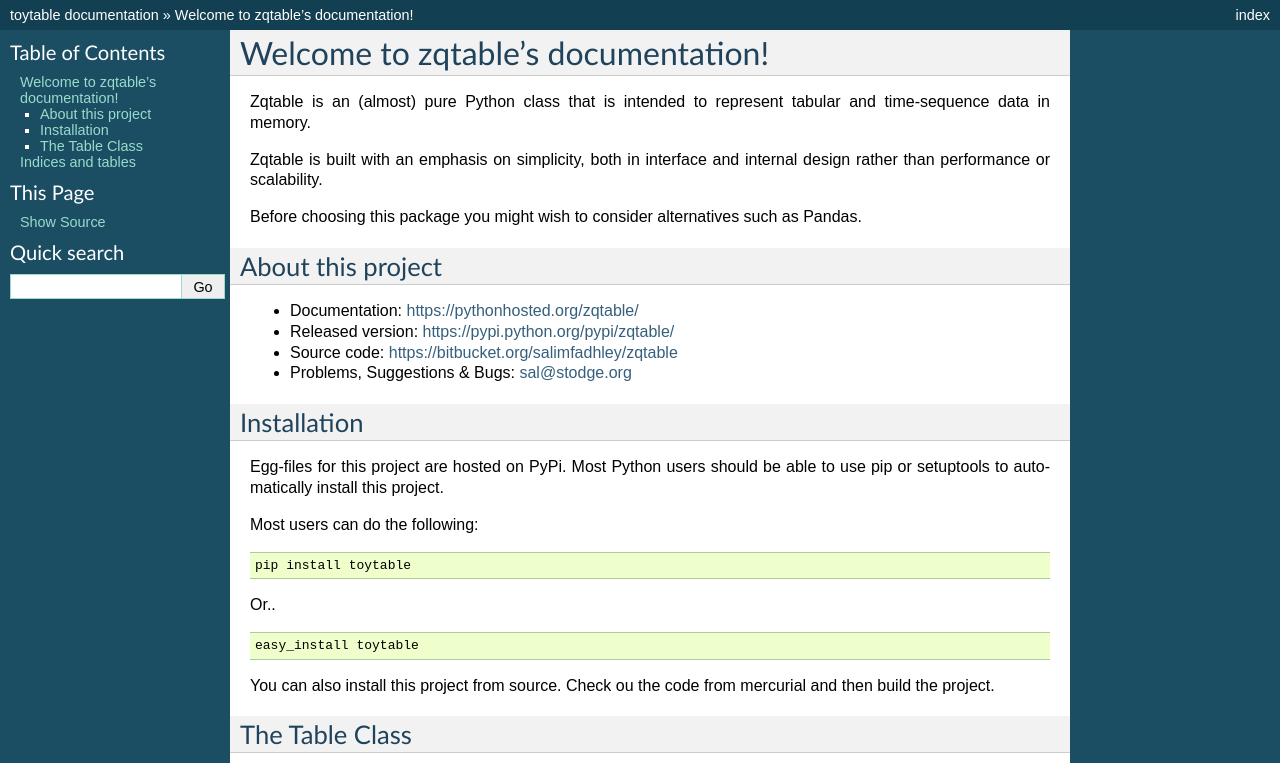
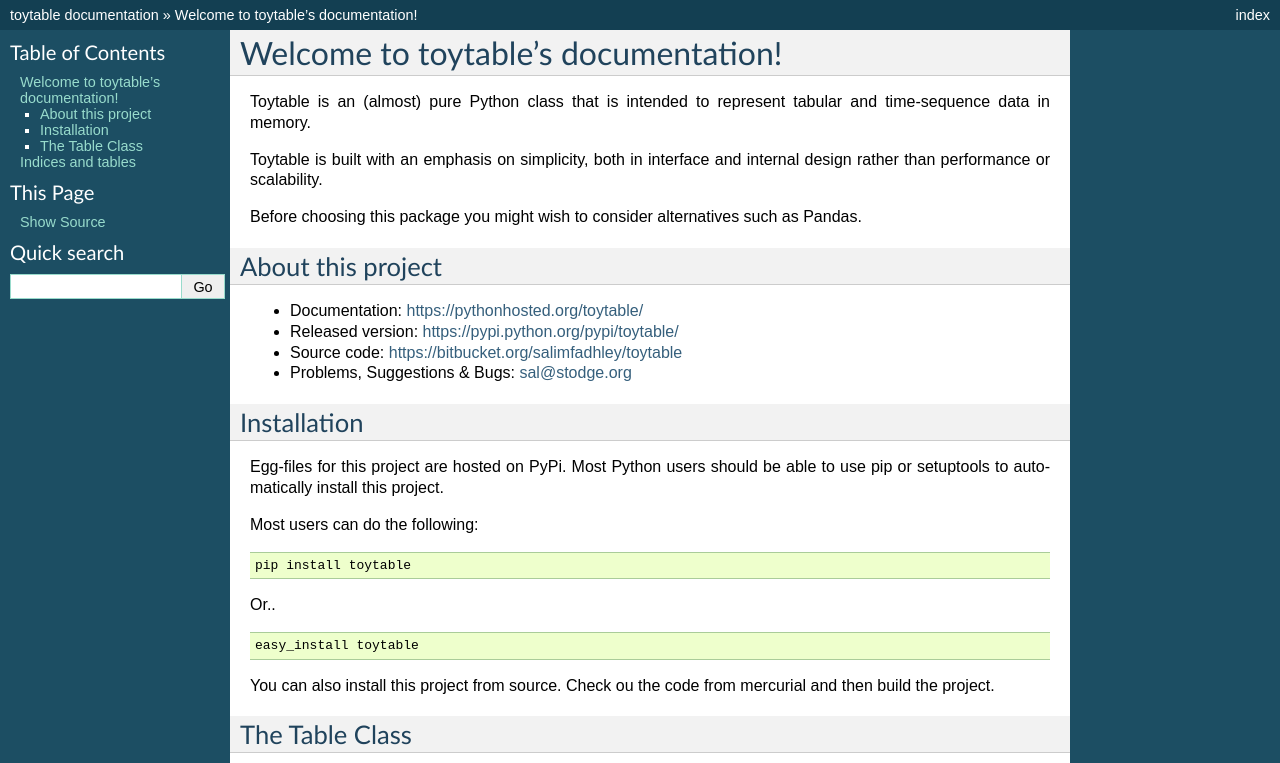
Before and after one commit to salimfadhley/eztable, a Sphinx documentation site: the page built from doc/source/index.rst, in a window 1280 px wide. Shown: the top 763 px of the page. Built offline with Sphinx 7.4.7, drawn with Linux system fonts in a browser that asks for light colours; the version number could not be read and is left out; some of the changed text lies outside the part shown; grey boxes are pictures that could not be loaded.

Commit message:
doc tidy ups

```diff
--- a/doc/source/conf.py
+++ b/doc/source/conf.py
@@ -1,6 +1,6 @@
 # -*- coding: utf-8 -*-
 #
-# zqtable documentation build configuration file, created by
+# toytable documentation build configuration file, created by
 # sphinx-quickstart on Fri Apr 18 01:04:13 2014.
 #
 # This file is execfile()d with the current directory set to its
@@ -181,7 +181,7 @@ html_static_path = ['_static']
 #html_file_suffix = None
 
 # Output file base name for HTML help builder.
-htmlhelp_basename = 'zqtabledoc'
+htmlhelp_basename = 'toytabledoc'
 
 
 # -- Options for LaTeX output ---------------------------------------------
@@ -201,7 +201,7 @@ latex_elements = {
 # (source start file, target name, title,
 #  author, documentclass [howto, manual, or own class]).
 latex_documents = [
-    ('index', 'zqtable.tex', u'zqtable Documentation',
+    ('index', 'toytable.tex', u'toytable Documentation',
      u'Salim Fadhley', 'manual'),
 ]
 
@@ -231,7 +231,7 @@ latex_documents = [
 # One entry per manual page. List of tuples
 # (source start file, name, description, authors, manual section).
 man_pages = [
-    ('index', 'zqtable', u'zqtable Documentation',
+    ('index', 'toytable', u'toytable Documentation',
      [u'Salim Fadhley'], 1)
 ]
 
@@ -245,8 +245,8 @@ man_pages = [
 # (source start file, target name, title, author,
 #  dir menu entry, description, category)
 texinfo_documents = [
-    ('index', 'zqtable', u'zqtable Documentation',
-     u'Salim Fadhley', 'zqtable', 'One line description of project.',
+    ('index', 'toytable', u'toytable Documentation',
+     u'Salim Fadhley', 'toytable', 'One line description of project.',
      'Miscellaneous'),
 ]
 
@@ -266,13 +266,13 @@ texinfo_documents = [
 # -- Options for Epub output ----------------------------------------------
 
 # Bibliographic Dublin Core info.
-epub_title = u'zqtable'
+epub_title = u'toytable'
 epub_author = u'Salim Fadhley'
 epub_publisher = u'Salim Fadhley'
 epub_copyright = u'2014, Salim Fadhley'
 
 # The basename for the epub file. It defaults to the project name.
-#epub_basename = u'zqtable'
+#epub_basename = u'toytable'
 
 # The HTML theme for the epub output. Since the default themes are not optimized
 # for small screen space, using the same theme for HTML and epub output is
--- a/doc/source/index.rst
+++ b/doc/source/index.rst
@@ -1,19 +1,19 @@
 
-Welcome to zqtable's documentation!
-===================================
+Welcome to toytable's documentation!
+====================================
 
-Zqtable is an (almost) pure Python class that is intended to represent tabular and time-sequence data in memory.
+Toytable is an (almost) pure Python class that is intended to represent tabular and time-sequence data in memory.
 
-Zqtable is built with an emphasis on simplicity, both in interface and internal design rather than performance or scalability.
+Toytable is built with an emphasis on simplicity, both in interface and internal design rather than performance or scalability.
 
 Before choosing this package you might wish to consider alternatives such as Pandas.
 
 About this project
 ------------------
 
-* Documentation: https://pythonhosted.org/zqtable/
-* Released version: https://pypi.python.org/pypi/zqtable/
-* Source code: https://bitbucket.org/salimfadhley/zqtable
+* Documentation: https://pythonhosted.org/toytable/
+* Released version: https://pypi.python.org/pypi/toytable/
+* Source code: https://bitbucket.org/salimfadhley/toytable
 * Problems, Suggestions & Bugs: sal@stodge.org
 
 Installation
@@ -42,7 +42,9 @@ and then build the project.
 The Table Class
 ---------------
 
-.. automodule:: zqtable
+.. automethod:: toytable.Table.__init__
+
+.. automodule:: toytable
     :members: Table, DerivedTable
     :undoc-members:
     :show-inheritance:
--- a/doc/source/modules.rst
+++ b/doc/source/modules.rst
@@ -1,7 +1,7 @@
-zqtable
-=======
+toytable
+========
 
 .. toctree::
    :maxdepth: 4
 
-   zqtable
+   toytable
--- a/doc/source/zqtable.index.rst
+++ b/doc/source/toytable.table.rst
@@ -1,7 +1,7 @@
-zqtable.index module
+toytable.table module
 ====================
 
-.. automodule:: zqtable.index
+.. automodule:: zqtable.table
     :members:
     :undoc-members:
     :show-inheritance:
```
Also changed, not shown: doc/source/toytable.columns.rst (added, +7 -0 lines), doc/source/toytable.exceptions.rst (added, +7 -0 lines), doc/source/toytable.index.rst (added, +7 -0 lines), doc/source/toytable.row.rst (added, +7 -0 lines), doc/source/toytable.rst (added, +13 -0 lines), doc/source/zqtable.columns.rst (deleted, +0 -7 lines), doc/source/zqtable.exceptions.rst (deleted, +0 -7 lines), doc/source/zqtable.row.rst (deleted, +0 -7 lines), doc/source/zqtable.rst (deleted, +0 -13 lines), doc/source/zqtable.table.rst (deleted, +0 -7 lines), 6 other files.
